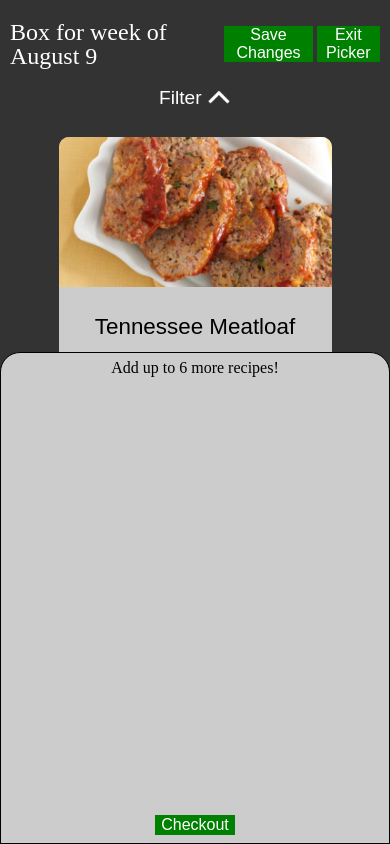
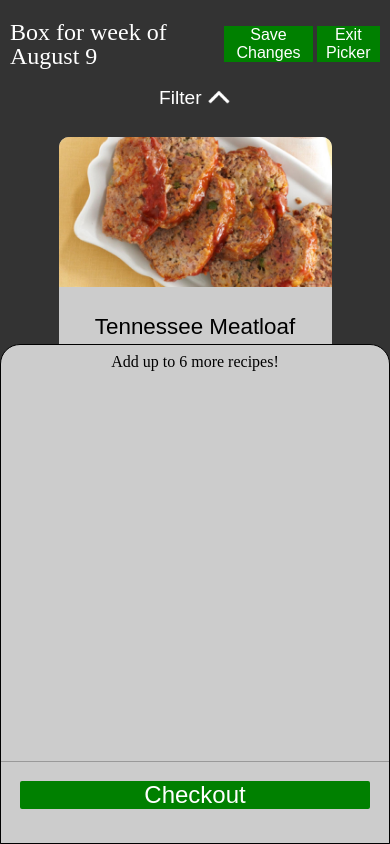
Before and after one commit to Taouen/gobble, a React (Create React App) app: page /picker in a window 390 px wide. Shown: the top 844 px of the page. Built offline with nearby package versions, Linux system fonts and the light colour scheme.

Commit message:
mobile box positioned correctly, just need to fix up box items

```diff
--- a/src/components/BoxItem.js
+++ b/src/components/BoxItem.js
@@ -3,13 +3,15 @@ import styled from 'styled-components';
 
 const BoxCard = styled.div`
   align-items: center;
-  background: #999;
+  border-top: 1px solid #999;
+  /*   border-bottom: 1px solid #999; */
   display: flex;
   font-size: 1.3rem;
   justify-content: space-between;
-  /*   margin-bottom: 20px;
-  padding: 20px; */
-  width: 100%;
+  margin: 0 auto;
+  padding: 0.5rem;
+  width: 95%;
+  /* can set media for landscape and set width to 50%, and display as flex or grid to make 2 column layout */
   @media (min-width: 992px) {
     margin-bottom: 10px;
     padding: 10px;
@@ -17,7 +19,6 @@ const BoxCard = styled.div`
   }
 `;
 const Image = styled.img`
-  grid-column: 1 / 1;
   object-fit: cover;
   height: auto;
   width: 25%;
--- a/src/components/MobileBox.js
+++ b/src/components/MobileBox.js
@@ -8,55 +8,76 @@ const BoxTray = styled.div`
   border: 1px solid black;
   border-top-left-radius: 20px;
   border-top-right-radius: 20px;
-  /* when I changed the contents to be in a scrollable div, it changed the positioning calculations, need to adjust for max-height of BoxContents */
- /*  bottom: ${(props) => {
-   if (props.expanded) {
-     return '0%';
-   } else {
-     return `calc(0% - ${props.contents})`;
-   }
- }}; */
-  bottom: 0;
+  bottom: ${(props) => {
+    if (props.expanded) {
+      return '0';
+    } else {
+      return `-456px`;
+    }
+  }};
   display: flex;
   flex-direction: column;
   font-size: 1rem;
-  height: auto;
-  padding: 2vw;
+  height: 500px;
+  justify-content: space-between;
+  padding-bottom: 4vh;
   position: fixed;
-  transition: 0.3s;
+  transition: 0.5s;
   width: 100%;
+  @media (min-width: 576px) {
+    bottom: ${(props) => {
+      if (props.expanded) {
+        return '0';
+      } else {
+        return `-177px`;
+      }
+    }};
+    height: 225px;
+  }
   @media (min-width: 992px) {
     display: none;
   }
 `;
 const BoxInfo = styled.div`
+  /*   border: 1px solid purple; */
   align-items: center;
   display: flex;
   flex-direction: column;
-  margin-bottom: 2vh;
+  height: 44px;
+  justify-content: center;
+  padding-bottom: 10px;
   width: 100%;
+  @media (min-width: 576px) {
+    height: 60px;
+  }
 `;
 const Full = styled.span`
   color: red;
   font-weight: bold;
 `;
-
-/* Working on the scrollable div, having difficulty with both % and vh units due to the menu bars for the browser disappearing. */
 const BoxContents = styled.div`
-  height: 50vh;
+  align-items: center;
+  border-bottom: 1px solid #999;
+  height: 80%;
+  margin-bottom: 2vh;
   overflow: scroll;
+  width: 100%;
 `;
 const CheckoutButton = styled.button`
   background: green;
   border: none;
+  border-radius: 2px;
   color: white;
   font-family: Arial, Helvetica, sans-serif;
-  font-size: 1rem;
+  font-size: 1.5rem;
+  margin: 0;
+  padding: 0;
+  width: 90%;
 `;
 
 class MobileBox extends React.Component {
   state = {
-    expanded: false,
+    expanded: true,
   };
 
   expandBox = () => {
```
